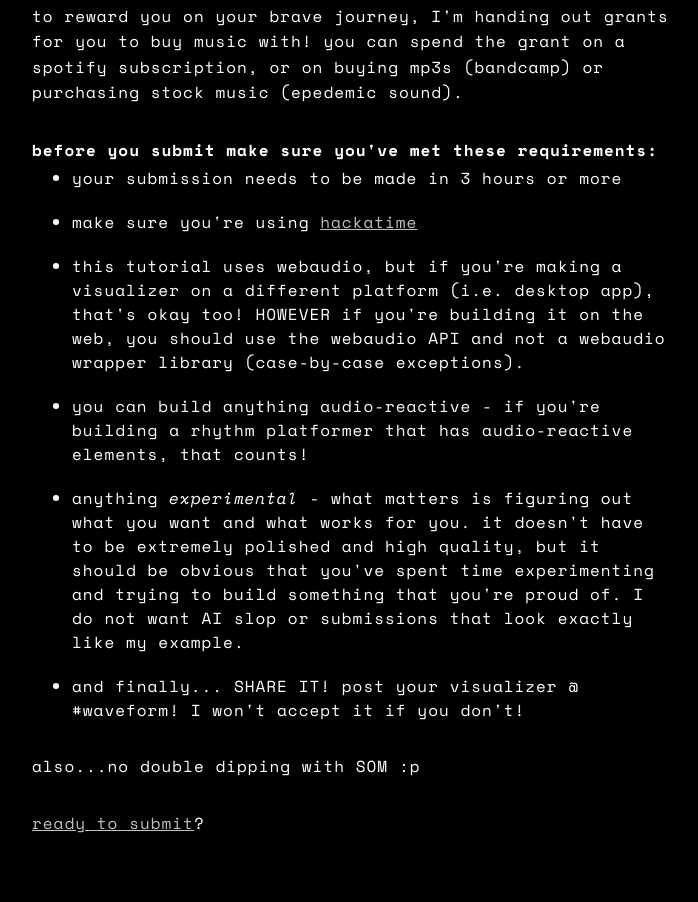
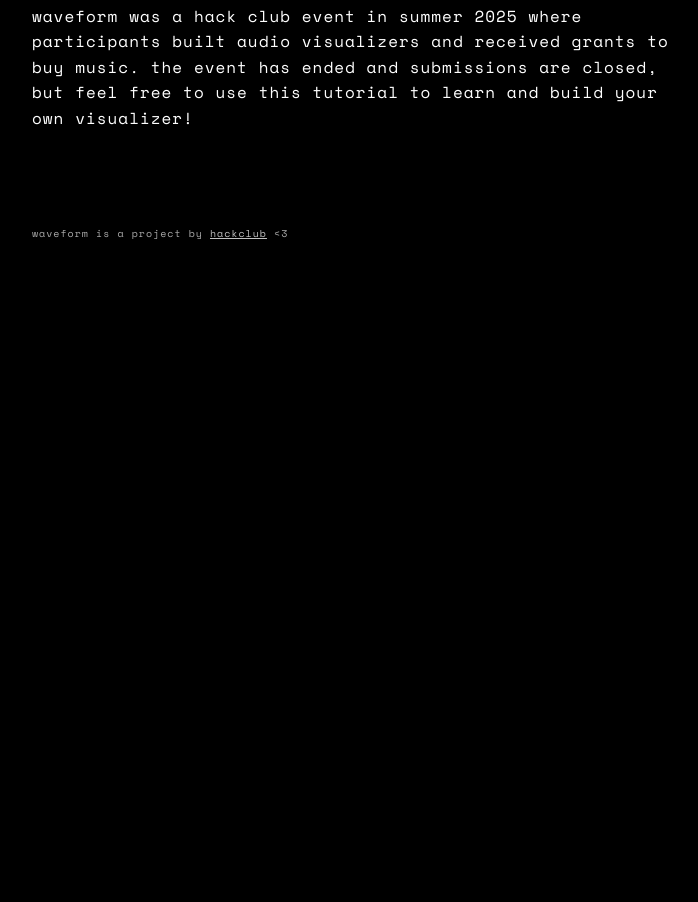
Before and after one commit to hackclub/waveform, a website: page src/tutorial.html in a window 1280 px wide. Shown: the part 5696-6598 px from the top of the page, without its empty margins (412-1110 px from the left). After the commit the page ends 5986 px from the top, so only its background shows below. Drawn offline with nearby package versions, Linux system fonts and the light colour scheme.

Commit message:
make it clear it was closed

```diff
--- a/src/tutorial.html
+++ b/src/tutorial.html
@@ -184,24 +184,7 @@ source<span class="token punctuation">.</span><span class="token method function
                 Audio Viz</a></li>
         </ul>
         <h1 data-heading="now... waveform!!"  id="faq">now... waveform!!</h1>
-        <p class=".rm-top-margin">to reward you on your brave journey, I'm handing out grants for you to buy music with! you can spend the grant on a spotify subscription, or on buying mp3s (bandcamp) or purchasing stock music (epedemic sound).</p>
-        <p style="font-weight: bold;">before you submit make sure you've met these requirements:</p>
-        <ul>
-            <li>your submission needs to be made in 3 hours or more</li>
-            <li>make sure you're using <a href="https://hackatime.hackclub.com">hackatime</a></li>
-            <li>this tutorial uses webaudio, but if you're making a visualizer on a different platform (i.e. desktop app), that's okay too! HOWEVER if you're building it on the web, you should use the webaudio API and not a webaudio wrapper library (case-by-case exceptions).</li>
-            <li>you can build anything audio-reactive - if you're building a rhythm platformer that has audio-reactive
-                elements, that counts!</li>
-            <li>anything <i>experimental</i> - what matters is figuring out what you want and what works for you. it doesn't
-                have to be extremely polished and high quality, but it should be obvious that you've spent time
-                experimenting and trying to build something that you're proud of. I do not want AI slop or submissions
-                that look exactly like my example.</li>
-            <li>and finally... SHARE IT! post your visualizer @ #waveform! I won't accept it if you don't!</li>
-        </ul>
-
-        <p>also...no double dipping with SOM :p</p>
-
-        <p><a href="/submit" rel="noopener noreferrer">ready to submit</a>?</p>
+        <p class=".rm-top-margin">waveform was a hack club event in summer 2025 where participants built audio visualizers and received grants to buy music. the event has ended and submissions are closed, but feel free to use this tutorial to learn and build your own visualizer!</p>
 
         <div class="gap"></div>
         <div class="gap"></div>
```
Also changed, not shown: src/index.html (+3 -6 lines), src/submit.html (+4 -7 lines).
